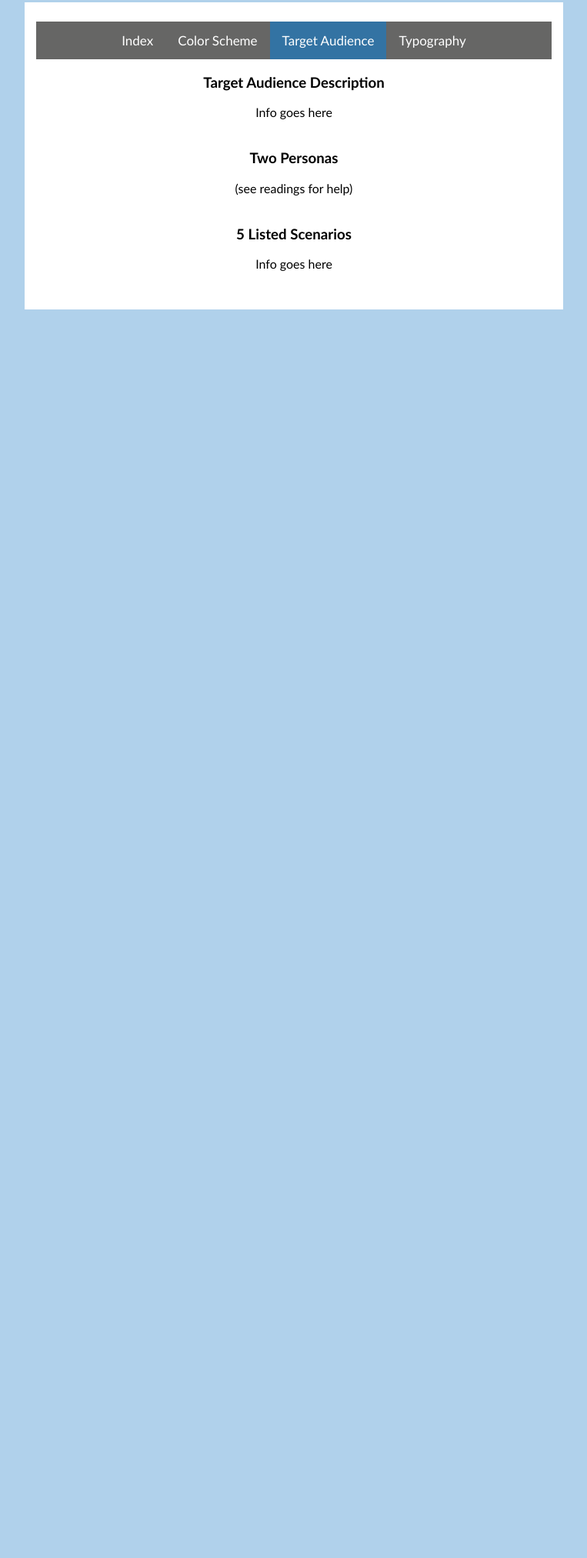
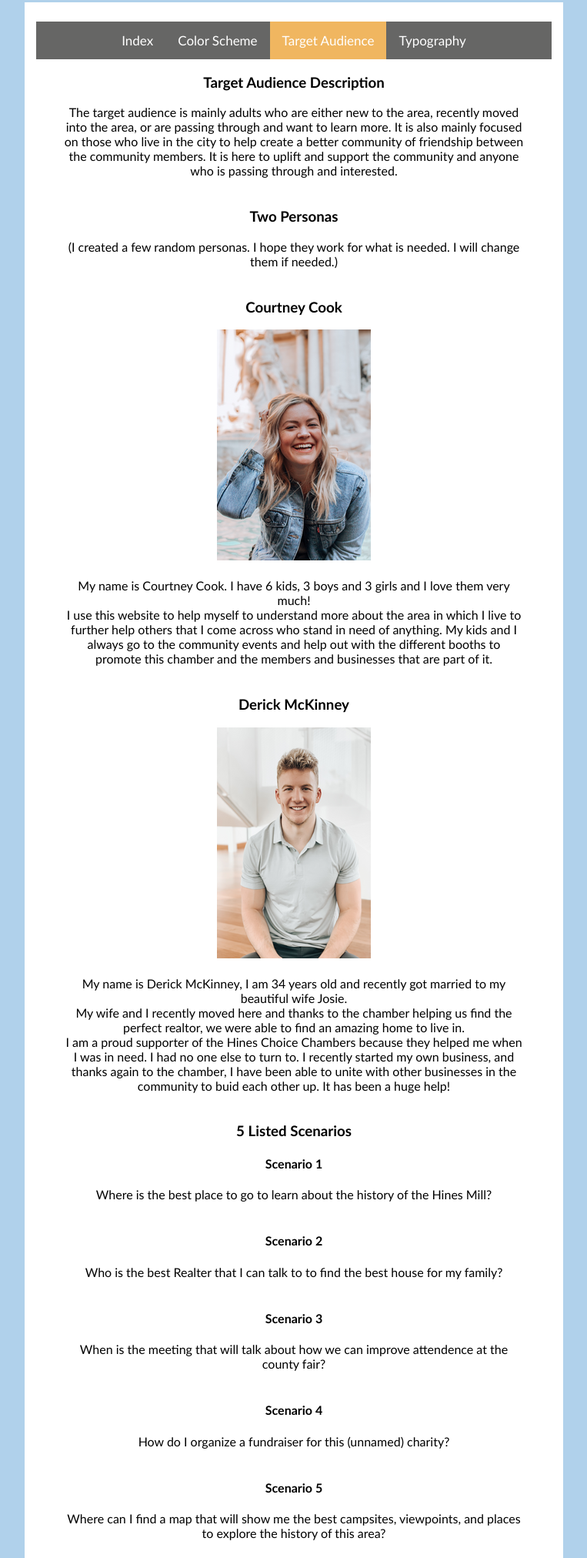
Before and after one commit to hyrumParamore/wdd230spring22, a plain HTML site: page lesson3/target-audience.html in a window 1280 px wide. Shown: the part 7-2031 px from the top of the page at 77% size, without its empty margins (258-1021 px from the left). Before the commit the page ends 800 px from the top, so only its background shows below. Drawn offline with Linux system fonts and the light colour scheme.

Commit message:
Some big changes

```diff
--- a/lesson3/styles/index.css
+++ b/lesson3/styles/index.css
@@ -1,3 +1,8 @@
+/* In case I want to use Roboto */
+@import url('https://fonts.googleapis.com/css2?family=Oswald:wght@300;400&family=Roboto&display=swap');
+/* font-family: 'Roboto', sans-serif; */
+
+
 
 /* Variables */
 :root {
@@ -5,7 +10,10 @@
 --blue-body: #B0D1EB;
 --gray: #666665;
 --background-white: white;
+--accent1: #F0B660;
+--accent2: #F8DEB6;
 font-family:'Gill Sans', 'Gill Sans MT', Calibri, 'Trebuchet MS', sans-serif;
+/* font-family: 'Roboto', sans-serif; */
 }
 
 
@@ -56,18 +64,18 @@ main {
 
 /* Change the color of links on hover */
 .topnav a:hover {
-    background-color: white;
+    background-color: var(--background-white);
     color: black;
 }
 
 /* Add a color to the active/current link */
 .topnav a.active {
-    background-color: var(--blue-active);
+    background-color: var(--accent1);
     color: white;
 }
 
 .topnav a.active:hover {
-    background-color: #89c0eb;
+    background-color: var(--blue-body);
 
 }
 
@@ -118,14 +126,24 @@ p {
 .tan {
     color: black;
     font-weight: bolder;
-    background-color: #F0B660;
+    background-color: var(--accent1);
 }
 
 .light-tan {
     color: black;
     font-weight: bolder;
-    background-color: #F8DEB6;
+    background-color: var(--accent2);
 }
+
+.persona-1 img, .persona-2 img {
+    padding-bottom: 20px;
+}
+
+
+
+/* img {
+    border: 1px solid var(--gray);
+} */
 
 
 
--- a/lesson3/target-audience.html
+++ b/lesson3/target-audience.html
@@ -21,15 +21,60 @@
 
         <section class="target-description">
             <h3>Target Audience Description</h3>
-            <p>Info goes here</p>
+            <p>The target audience is mainly adults who are either new to the area, recently moved into the area,
+                or are passing through and want to learn more. It is also mainly focused on those who live in the
+                city to help create a better community of friendship between the community members. It is here
+                to uplift and support the community and anyone who is passing through and interested.
+            </p>
         </section>
+
         <section class="personas">
             <h3>Two Personas</h3>
-            <p>(see readings for help)</p>
+            <p>(I created a few random personas. I hope they work for what is needed. I will change them if needed.)</p>
         </section>
+        <section class="persona-1">
+            <h3>Courtney Cook</h3>
+            <img src="images/stock-people/rsz_courtney-cook-qfvppu1mrmm-unsplash.png" alt="Courtney Cook">
+            <p>My name is Courtney Cook. I have 6 kids, 3 boys and 3 girls and I love them very much! <br>
+                I use this website to help myself to understand more about the area in which I live
+                to further help others that I come across who stand in need of anything. My kids and I always go to
+                the community events and help out with the different booths to promote this chamber and the
+                members and businesses that are part of it.
+            </p>
+        </section>
+
+        <section class="persona-2">
+            <h3>Derick McKinney</h3>
+            <img src="images/stock-people/rsz_1derick-mckinney-bbuujb98ppy-unsplash.png" alt="Derick McKinney">
+            <p>My name is Derick McKinney, I am 34 years old and recently got married to my beautiful wife Josie. <br>
+                My wife and I recently moved here and thanks to the chamber helping us find the
+                perfect realtor, we were able to find an amazing home to live in. <br>
+                I am a proud supporter of the Hines Choice Chambers because they helped me when I was in need. I had
+                no one else to turn to. I recently started my own business, and thanks again to the chamber, I have been able
+                to unite with other businesses in the community to buid each other up. It has been a huge help!
+            </p>
+        </section>
+
         <section class="listed-scenarios">
             <h3>5 Listed Scenarios</h3>
-            <p>Info goes here</p>
+            <!-- <p>Info goes here</p> -->
+
+            <h4>Scenario 1</h4>
+            <p>Where is the best place to go to learn about the history of the Hines Mill?</p>
+
+            <h4>Scenario 2</h4>
+            <p>Who is the best Realter that I can talk to to find the best house for my family?</p>
+
+            <h4>Scenario 3</h4>
+            <p>When is the meeting that will talk about how we can improve attendence at the county fair?</p>
+
+            <h4>Scenario 4</h4>
+            <p>How do I organize a fundraiser for this (unnamed) charity?</p>
+
+            <h4>Scenario 5</h4>
+            <p>Where can I find a map that will show me the best campsites, viewpoints, and places to explore the
+                history of this area?
+            </p>
         </section>
     </main>
 
```
Also changed, not shown: index.html (+1 -1 lines), lesson3/color-scheme.html (+5 -5 lines), lesson3/index.html (+2 -1 lines), lesson3/typography.html (+15 -1 lines), lesson3/images/LogoSample_ByTailorBrands (1).jpg (added), lesson3/images/LogoSample_ByTailorBrands (2).jpg (added), lesson3/images/LogoSample_ByTailorBrands.jpg (added), lesson3/images/stock-people/derick-mckinney-bBuUjB98PPY-unsplash.jpg (added), lesson3/images/stock-people/rsz_1derick-mckinney-bbuujb98ppy-unsplash.png (added), lesson3/images/stock-people/rsz_courtney-cook-qfvppu1mrmm-unsplash.png (added), 3 other files.
